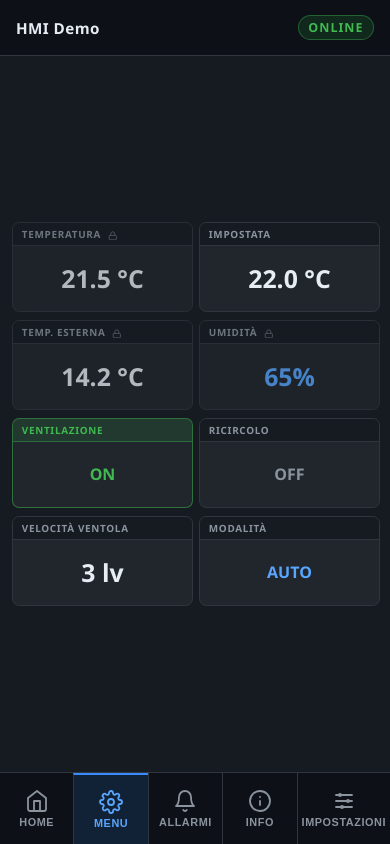
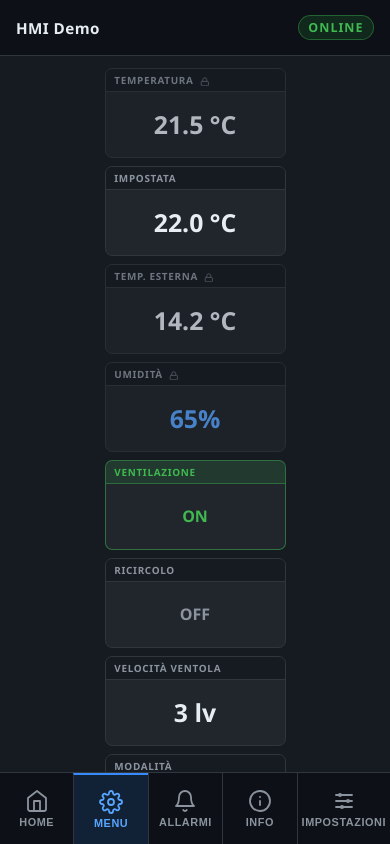
Before and after one commit to mad4j/hmi-demo, a Vue app: page / in a window 390 px wide. Built offline with nearby package versions, Linux system fonts and the light colour scheme.

Commit message:
center incomplete rows in submenu and widget grids
Agent-Logs-Url: https://github.com/mad4j/hmi-demo/sessions/77854164-a1a4-409f-95eb-0c2714b84612

Co-authored-by: mad4j <1510799+mad4j@users.noreply.github.com>

```diff
--- a/src/App.vue
+++ b/src/App.vue
@@ -354,8 +354,9 @@ button:active {
 }
 
 .submenu-grid {
-  display: grid;
-  grid-template-columns: repeat(3, 1fr);
+  display: flex;
+  flex-wrap: wrap;
+  justify-content: center;
   gap: 0.75rem;
   width: 100%;
 }
@@ -363,6 +364,8 @@ button:active {
 .submenu-tile {
   /* fixed height prevents tiles from overflowing the content area on wide screens */
   height: 5.5rem;
+  flex: 0 0 calc((100% - 2 * 0.75rem) / 3);
+  min-width: 0;
   padding: 0.5rem;
   font-size: 0.9rem;
   font-weight: 600;
@@ -390,24 +393,30 @@ button:active {
 
 /* ── Widget grid ────────────────────────────────────────── */
 .widget-grid {
-  display: grid;
-  grid-template-columns: repeat(4, 1fr);
+  display: flex;
+  flex-wrap: wrap;
+  justify-content: center;
   gap: 0.5rem;
   width: 100%;
   margin: auto 0;
 }
 
+.widget-grid > * {
+  flex: 0 0 calc((100% - 3 * 0.5rem) / 4);
+  min-width: 0;
+}
+
 /* ── Settings page ──────────────────────────────────────── */
 
 @media (max-width: 599px) {
-  .widget-grid {
-    grid-template-columns: repeat(3, 1fr);
+  .widget-grid > * {
+    flex-basis: calc((100% - 2 * 0.5rem) / 3);
   }
 }
 
 @media (max-width: 399px) {
-  .widget-grid {
-    grid-template-columns: repeat(2, 1fr);
+  .widget-grid > * {
+    flex-basis: calc((100% - 0.5rem) / 2);
   }
 }
 
```
